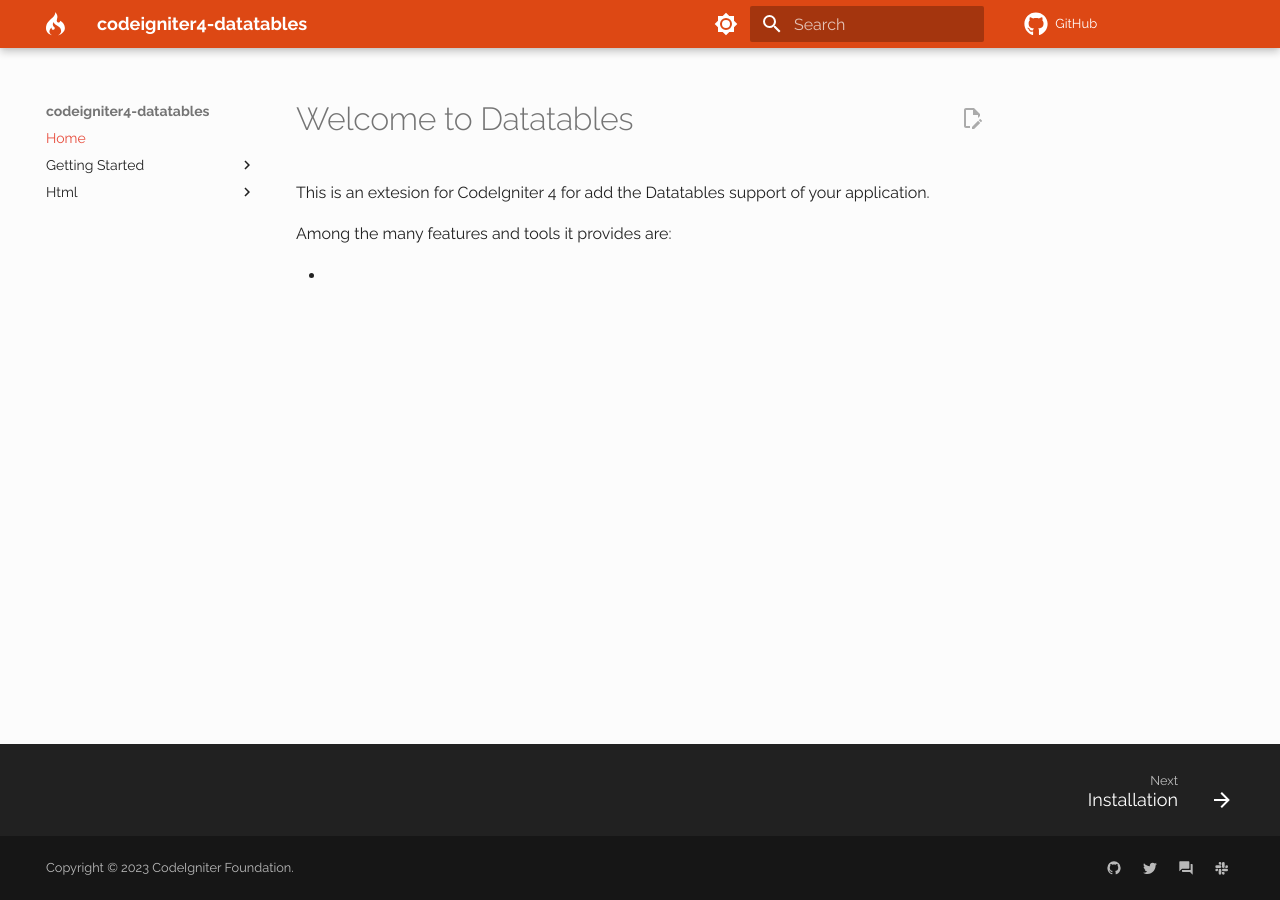
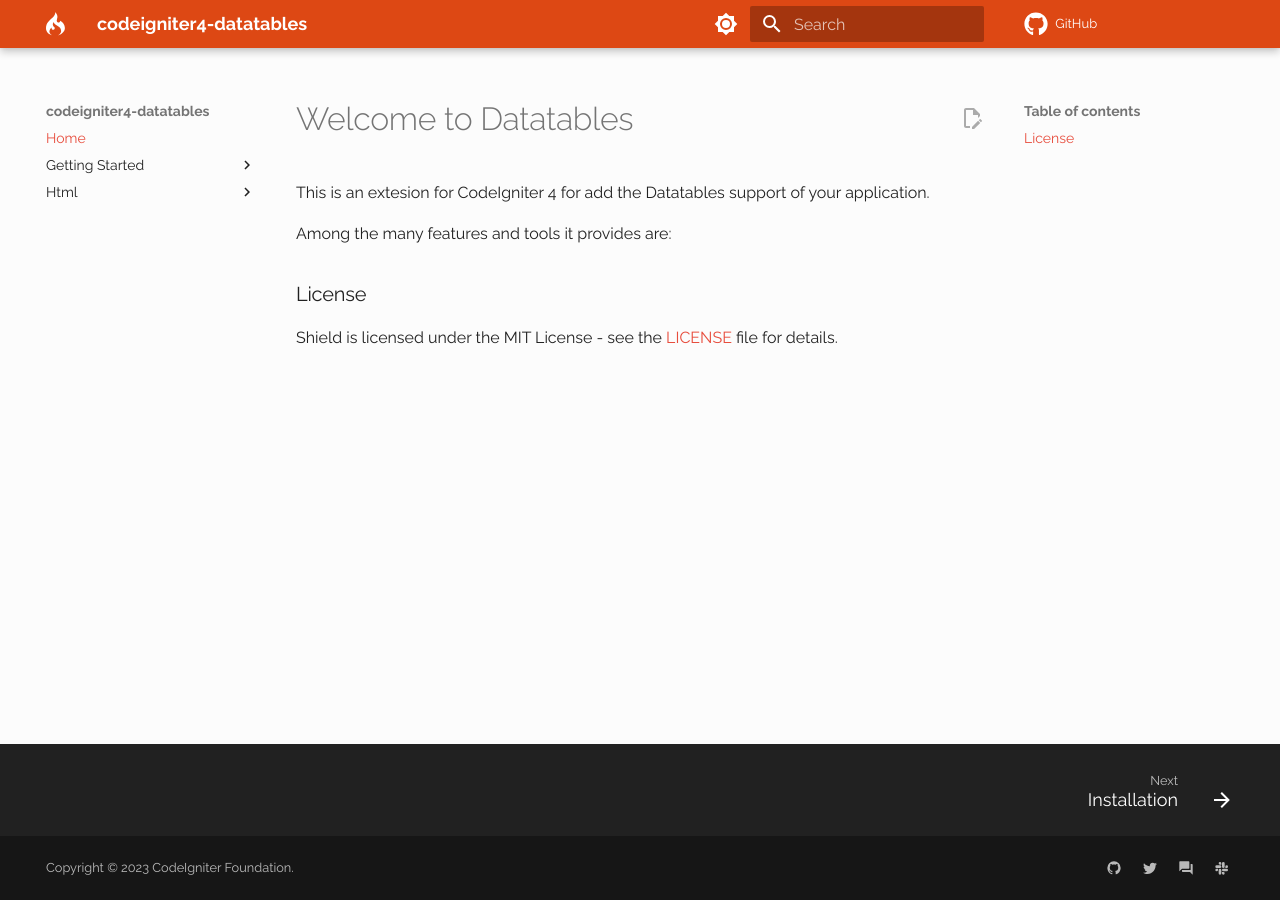
Before and after one commit to atsanna/codeigniter4-datatables, an MkDocs documentation site: the page built from docs/index.md, in a window 1280 px wide. Built offline with MkDocs 1.6.1 and Material for MkDocs 9.7.7, drawn with Linux system fonts in a browser that asks for light colours; comment, search, counter and statistics services are not loaded; a style sheet for code colours, icons or effects is not loaded.

Commit message:
Add link for the license

```diff
--- a/docs/index.md
+++ b/docs/index.md
@@ -4,4 +4,7 @@ This is an extesion for CodeIgniter 4 for add the Datatables support of your app
 
 Among the many features and tools it provides are:
 
--
+
+### License
+
+Shield is licensed under the MIT License - see the [LICENSE](https://github.com/atsanna/codeigniter4-datatables/blob/main/LICENSE) file for details.
```
